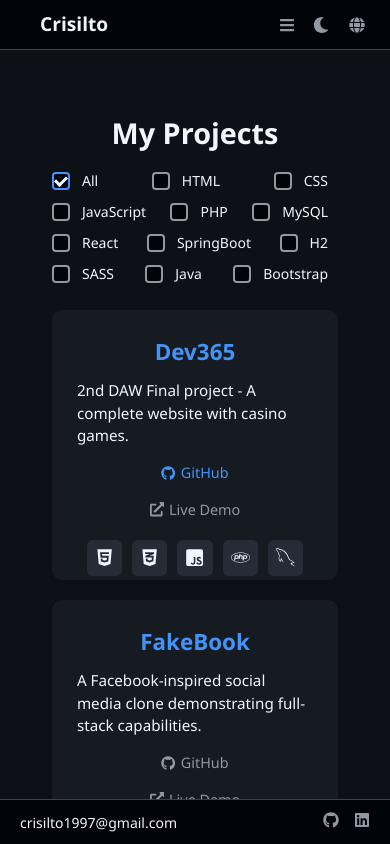
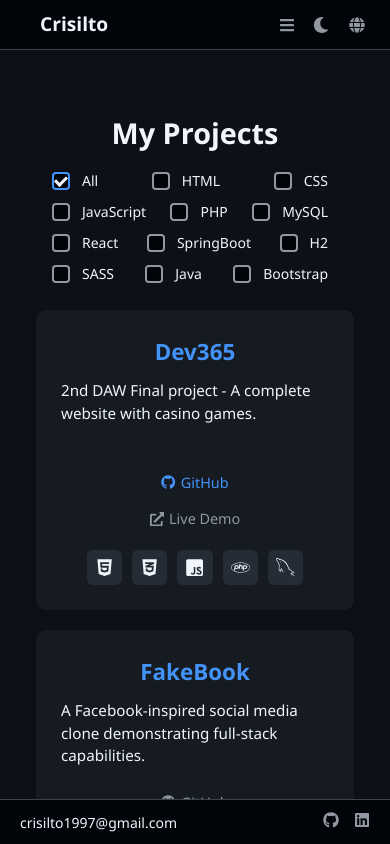
Before and after one commit to crisilto/portfolio, a React (Vite) app: page /projects in a window 390 px wide. Built offline with nearby package versions, Linux system fonts and the light colour scheme.

Commit message:
Adjust project-cards in mobile devices

```diff
--- a/src/styles/Projects.css
+++ b/src/styles/Projects.css
@@ -174,6 +174,10 @@
 }
 
 @media (max-width: 480px) {
+  .project-card{
+    height: 300px;
+    width: 100%;
+  }
   .projects-title {
     font-size: 1.8rem;
   }
```
